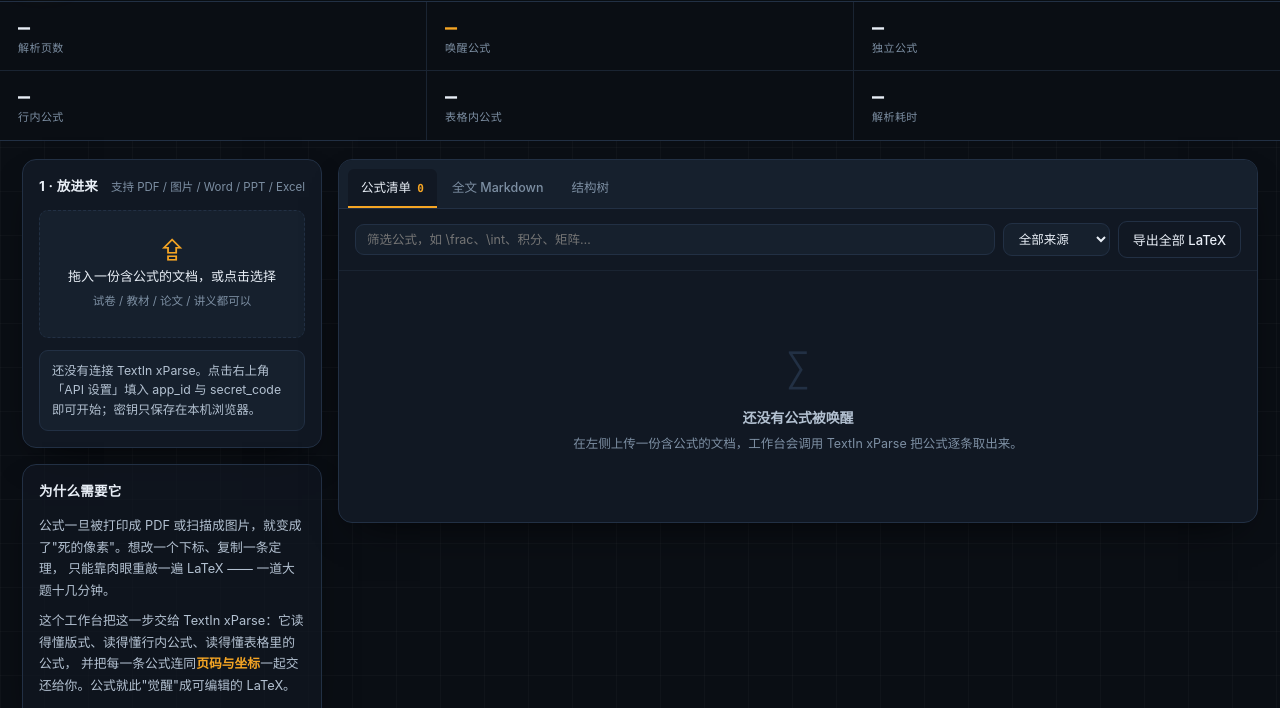
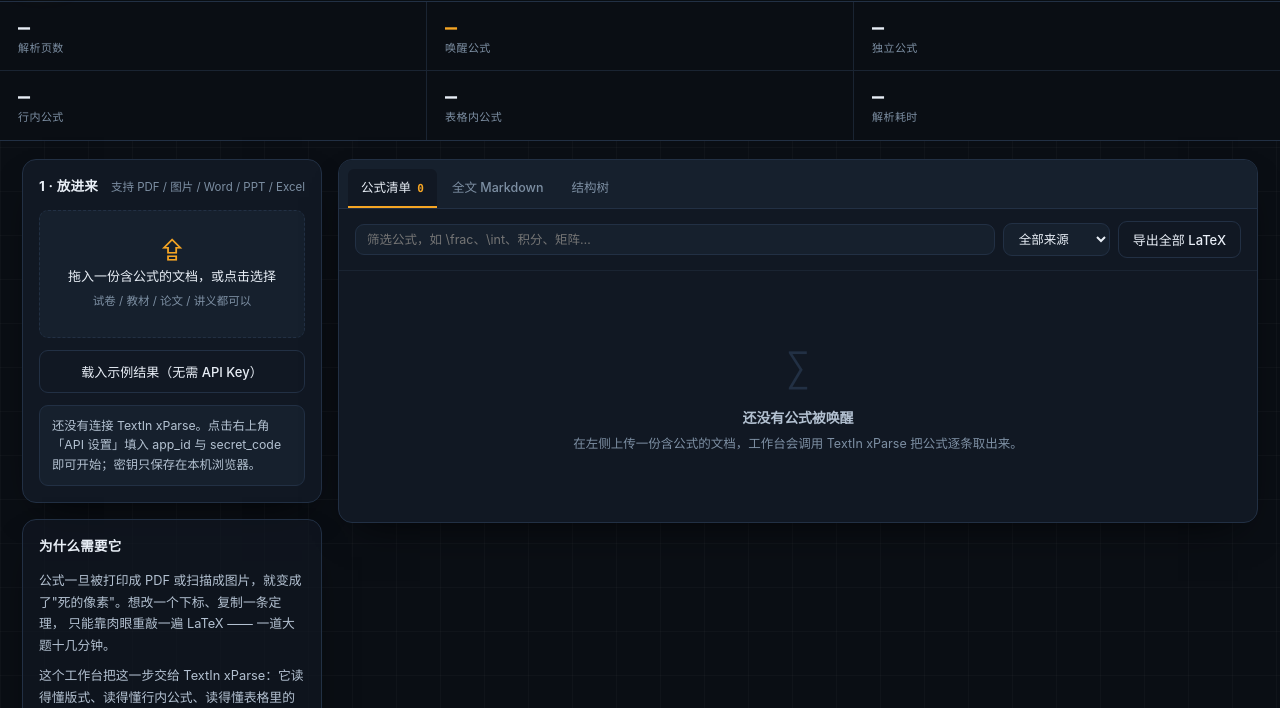
Before and after one commit to xzq-kky/formula-awakening, a plain HTML site: page index.html in a window 1280 px wide. Shown: the part 73-781 px from the top of the page. Drawn offline with Linux system fonts and the light colour scheme.

Commit message:
feat: add one-click demo result (no API key needed)

```diff
--- a/index.html
+++ b/index.html
@@ -57,6 +57,8 @@
         <span class="dropzone__text" id="dropzoneText">拖入一份含公式的文档，或点击选择</span>
         <span class="dropzone__sub">试卷 / 教材 / 论文 / 讲义都可以</span>
       </label>
+
+      <button class="btn btn--ghost btn--block" id="btnDemo">载入示例结果（无需 API Key）</button>
 
       <div class="filecard" id="fileCard" hidden>
         <div class="filecard__name" id="fileName"></div>
```
